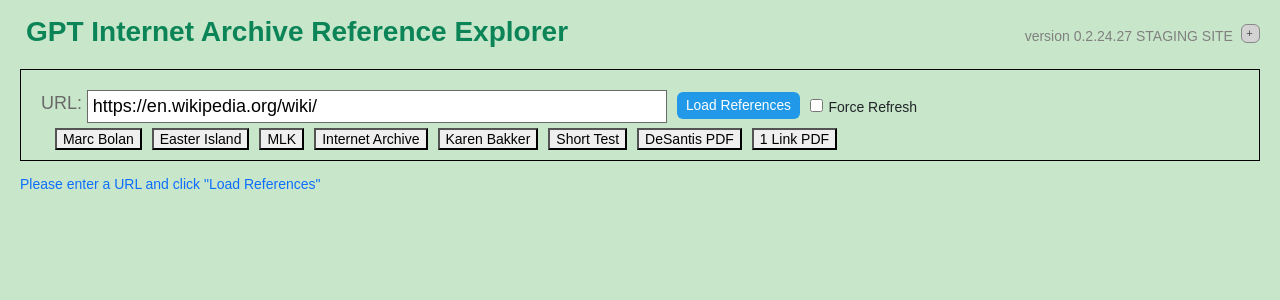
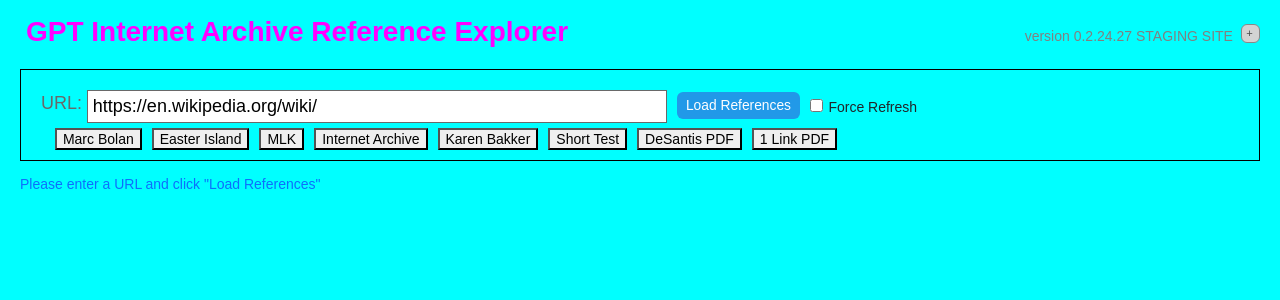
Before and after one commit to mojomonger/gptiare, a React (Create React App) app: page / in a window 1280 px wide. Shown: the top 300 px of the page. Built offline with nearby package versions, Linux system fonts and the light colour scheme; what chartjs-plugin-datalabels would draw is missing.

Commit message:
custom_v4 - pinks and blues

```diff
--- /dev/null
+++ b/src/__custom__/iare_custom_v3.css
@@ -0,0 +1,34 @@
+:root {
+    --g-color-h1-fg: #e25524; /* Orange shade similar in intensity to original pink */
+
+    --g-color-body-bg: #f3e0d5; /* Very light orange, analogous to the light purple background */
+
+    --g-color-list-header-fg: #f8edd6; /* Lighter orange for foreground text */
+    --g-color-list-header-bg: #f07c2d; /* Vibrant orange for background */
+
+    --g-color-function-box-caption-fg: #FFFFFF; /* White remains for contrast */
+    --g-color-function-box-caption-bg: #d65f12; /* Deep orange, analogous to original dark purple */
+    --g-color-function-box-caption-outline: #8a3c09; /* Darker shade for outlines */
+    --g-color-function-box-contents: hsl(24deg, 70.97%, 86.73%); /* Light orange with the same saturation and lightness as the original */
+
+    --g-color-flock-box-caption-fg: #FFFFFF; /* White for foreground text */
+    --g-color-flock-box-caption-bg: #b24e11; /* Darker orange, keeping the contrast similar */
+
+    --g-color-reference-display-bg: hsl(16deg, 47%, 84%); /* Soft orange for background */
+    --g-color-reference-display-fg: black; /* Black remains for readability */
+    --g-color-reference-display-selected-bg: hsl(15deg, 100%, 97%); /* Very light orange for selected items */
+
+    /* Extended definitions with red and orange hues */
+    --g-color-sidebar-bg: #e6d0c3; /* Lighter shade of the body-bg with an orange tint */
+    --g-color-sidebar-fg: #cc7745; /* Desaturated orange for text */
+
+    --g-color-button-fg: #FFFFFF; /* Consistent with other foreground elements */
+    --g-color-button-bg: #e35d1a; /* Vibrant orange for buttons */
+    --g-color-button-hover-bg: #c75216; /* A slightly darker shade for hover state */
+
+    --g-color-footer-bg: #deb7a4; /* Light orange, softer than sidebar-bg */
+    --g-color-footer-fg: #8a3c09; /* Dark orange, matches function-box-caption-outline */
+
+    --g-color-link-fg: #f07c2d; /* Orange, identical to list-header-bg for consistency */
+    --g-color-link-hover-fg: #d65f12; /* Darker orange for hover, similar to function-box-caption-bg */
+}
--- /dev/null
+++ b/src/__custom__/iare_custom_v4.css
@@ -0,0 +1,20 @@
+:root {
+    --g-color-h1-fg: #ff00ff; /* Vibrant pink for headings */
+
+    --g-color-body-bg: #00ffff; /* Cyan, a mix of blue and green for body background */
+
+    --g-color-list-header-fg: #ffccff; /* Light pink for list header foreground */
+    --g-color-list-header-bg: #0066ff; /* Bright blue for list header background */
+
+    --g-color-function-box-caption-fg: #FFFFFF; /* White for contrast against the function box caption background */
+    --g-color-function-box-caption-bg: #cc00ff; /* Deep pink for function box caption background */
+    --g-color-function-box-caption-outline: #0000ff; /* Classic blue for outline */
+    --g-color-function-box-contents: hsl(250deg, 100%, 75%); /* Bright lavender for contents, maintaining saturation and lightness */
+
+    --g-color-flock-box-caption-fg: #FFFFFF; /* White, providing contrast with the flock box caption background */
+    --g-color-flock-box-caption-bg: #3300ff; /* Deep blue for flock box caption background */
+
+    --g-color-reference-display-bg: hsl(240, 100%, 80%); /* Light blue for reference display background */
+    --g-color-reference-display-fg: black; /* Black for reference display foreground, ensuring readability */
+    --g-color-reference-display-selected-bg: hsl(300, 100%, 90%); /* Very light pink for selected reference display background */
+}
--- /dev/null
+++ b/src/__custom__/iare_custom_v5.css
@@ -0,0 +1,20 @@
+:root {
+    --g-color-h1-fg: #4CAF50; /* Vibrant forest green for headings */
+
+    --g-color-body-bg: #E8F5E9; /* Light green, reminiscent of sunlight filtering through leaves */
+
+    --g-color-list-header-fg: #F1F8E9; /* Very light green for list header text */
+    --g-color-list-header-bg: #8BC34A; /* Light vibrant green for list header background */
+
+    --g-color-function-box-caption-fg: #FFFFFF; /* White for contrast against the dark green function box caption background */
+    --g-color-function-box-caption-bg: #388E3C; /* Deep green, reflecting the dense parts of a forest */
+    --g-color-function-box-caption-outline: #1B5E20; /* Even deeper green for the outline, simulating the forest's depth */
+    --g-color-function-box-contents: hsl(120deg, 39%, 75%); /* Soft green, maintaining the thematic consistency */
+
+    --g-color-flock-box-caption-fg: #FFFFFF; /* White, ensuring readability against the caption background */
+    --g-color-flock-box-caption-bg: #2E7D32; /* Dark green, suggestive of the foliage in a forest */
+
+    --g-color-reference-display-bg: hsl(120deg, 34%, 80%); /* Light green, like moss or the undergrowth */
+    --g-color-reference-display-fg: black; /* Black for text, ensuring legibility */
+    --g-color-reference-display-selected-bg: hsl(120deg, 60%, 90%); /* Very light green, highlighting selected items */
+}
--- a/src/index.css
+++ b/src/index.css
@@ -1,6 +1,17 @@
 @import url("iari_custom_defaults.css");
 /*@import url("__custom__/iare_custom_v1.css");*/
-@import url("__custom__/iare_custom_v2.aigen_green.css");
+/*@import url("__custom__/iare_custom_v2.aigen_green.css");*/
+/*@import url("__custom__/iare_custom_v3.css");*/
+
+/* Use pinks and blues */
+@import url("__custom__/iare_custom_v4.css");
+
+/* Use colors of the forest */
+/*@import url("__custom__/iare_custom_v5.css");  */
+
+/* Use a film noir color scheme */
+/*@import url("__custom__/iare_custom_v5.css");  */
+
 
 :root {
     --color-debug-background: #b4df5e;
```
